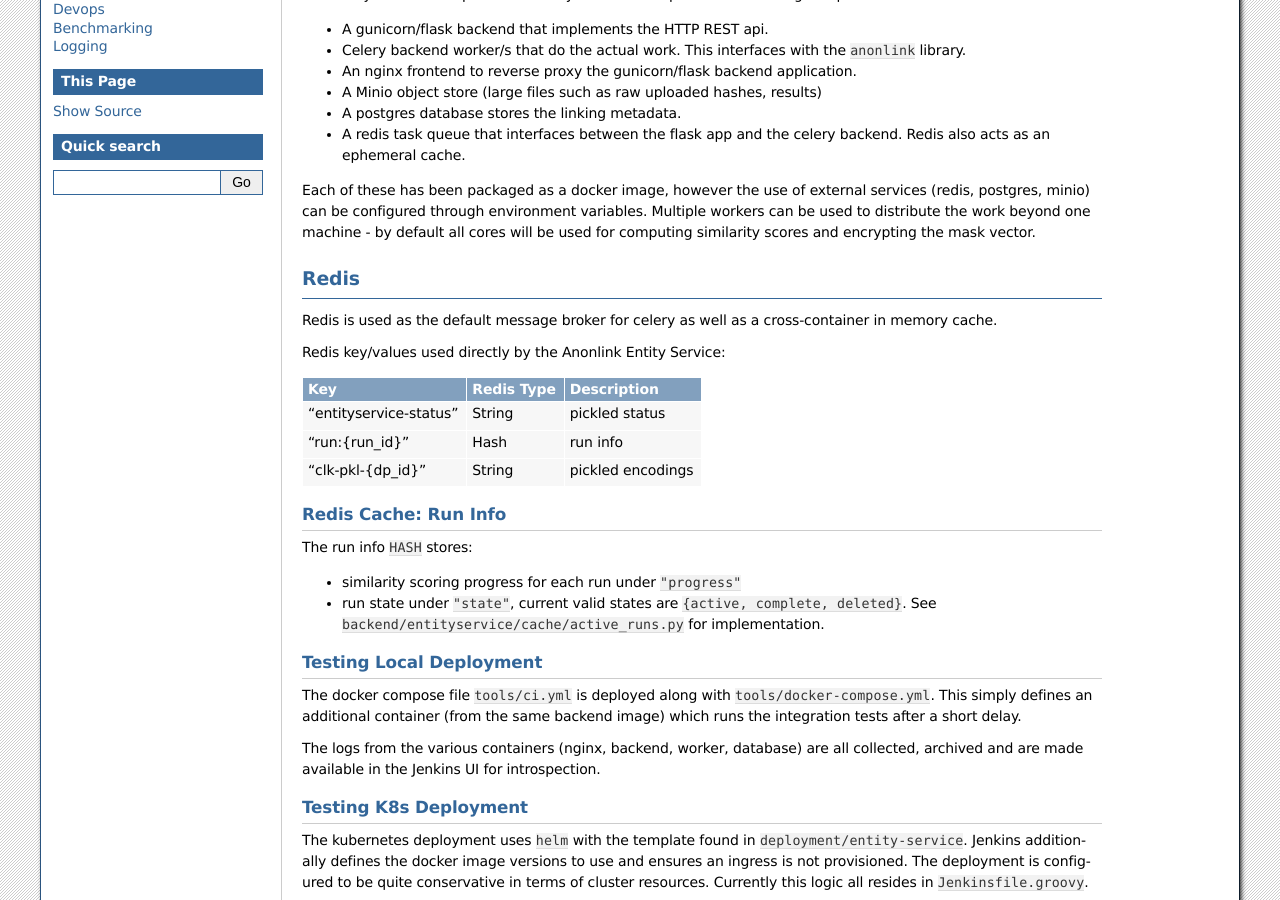
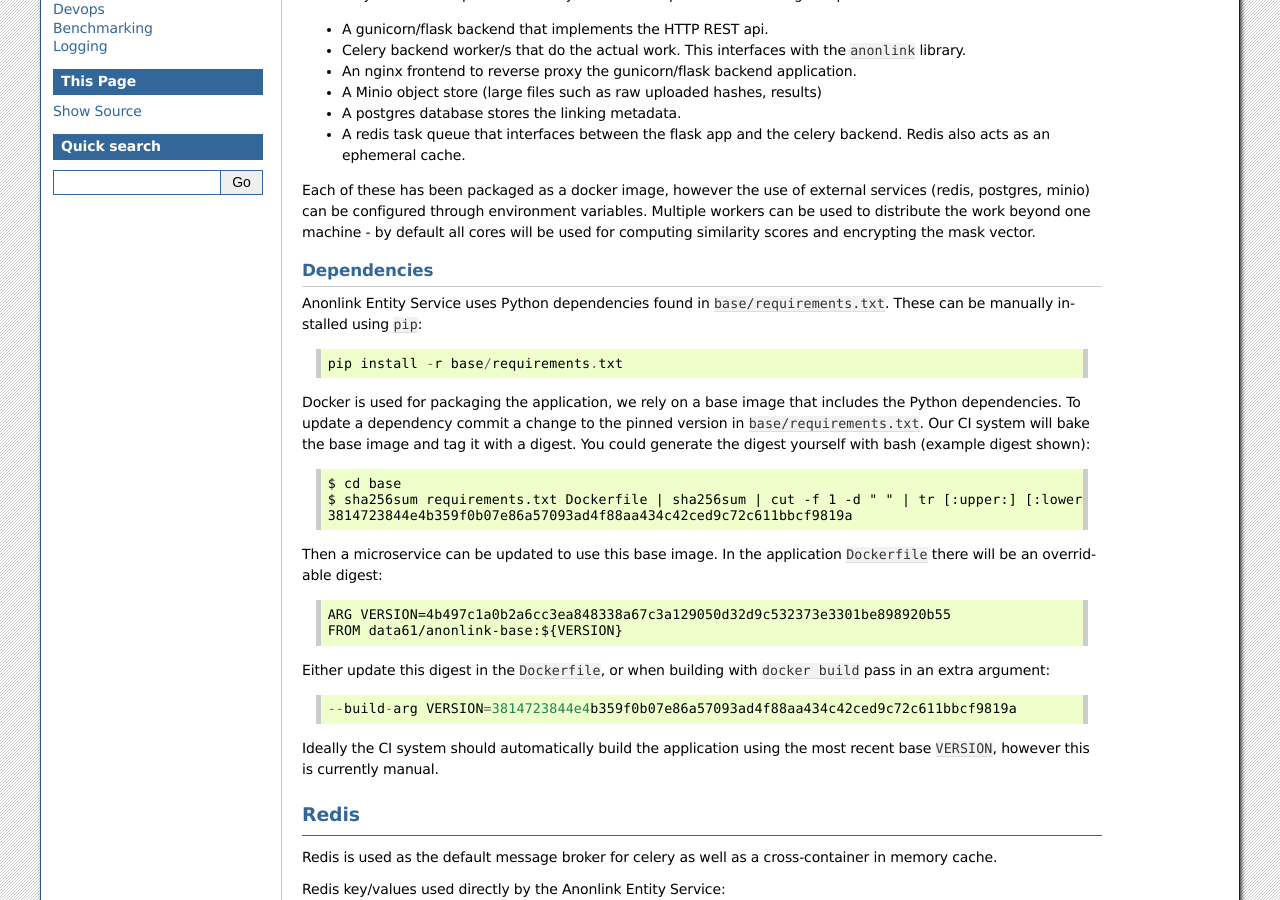
Before and after one commit to data61/anonlink-entity-service, a Sphinx documentation site: the page built from docs/development.rst, in a window 1280 px wide and 900 px high, scrolled down 320 px. Built offline with Sphinx 7.4.7, drawn with Linux system fonts in a browser that asks for light colours; formulas are drawn with MathJax 3.

Commit message:
Document base image

```diff
--- a/docs/development.rst
+++ b/docs/development.rst
@@ -35,6 +35,40 @@ external services (redis, postgres, minio) can be configured through environment
 variables. Multiple workers can be used to distribute the work beyond
 one machine - by default all cores will be used for computing similarity
 scores and encrypting the mask vector.
+
+Dependencies
+~~~~~~~~~~~~
+
+Anonlink Entity Service uses Python dependencies found in ``base/requirements.txt``. These can be
+manually installed using ``pip``::
+
+    pip install -r base/requirements.txt
+
+
+Docker is used for packaging the application, we rely on a base image that includes the Python
+dependencies. To update a dependency commit a change to the pinned version in ``base/requirements.txt``.
+Our CI system will bake the base image and tag it with a digest. You could generate the digest yourself
+with bash (example digest shown)::
+
+    $ cd base
+    $ sha256sum requirements.txt Dockerfile | sha256sum | cut -f 1 -d " " | tr [:upper:] [:lower:]
+    3814723844e4b359f0b07e86a57093ad4f88aa434c42ced9c72c611bbcf9819a
+
+Then a microservice can be updated to use this base image. In the application ``Dockerfile`` there will
+be an overridable digest::
+
+    ARG VERSION=4b497c1a0b2a6cc3ea848338a67c3a129050d32d9c532373e3301be898920b55
+    FROM data61/anonlink-base:${VERSION}
+
+
+Either update this digest in the ``Dockerfile``, or when building with ``docker build`` pass in an extra
+argument::
+
+    --build-arg VERSION=3814723844e4b359f0b07e86a57093ad4f88aa434c42ced9c72c611bbcf9819a
+
+
+Ideally the CI system should automatically build the application using the most recent base ``VERSION``,
+however this is currently manual.
 
 Redis
 -----
--- a/docs/devops.rst
+++ b/docs/devops.rst
@@ -28,6 +28,7 @@ The continuous integration stages are:
 
 - building and pushing the following docker images:
   - the frontend ``data61/anonlink-nginx``
+  - the Python base image ``data61/anonlink-base``
   - the backend ``data61/anonlink-app``
   - the tutorials ``data61/anonlink-docs-tutorials`` (used to tests the tutorial Python Notebooks)
   - the benchmark ``data61/anonlink-benchmark`` (used to run the benchmark)
```
